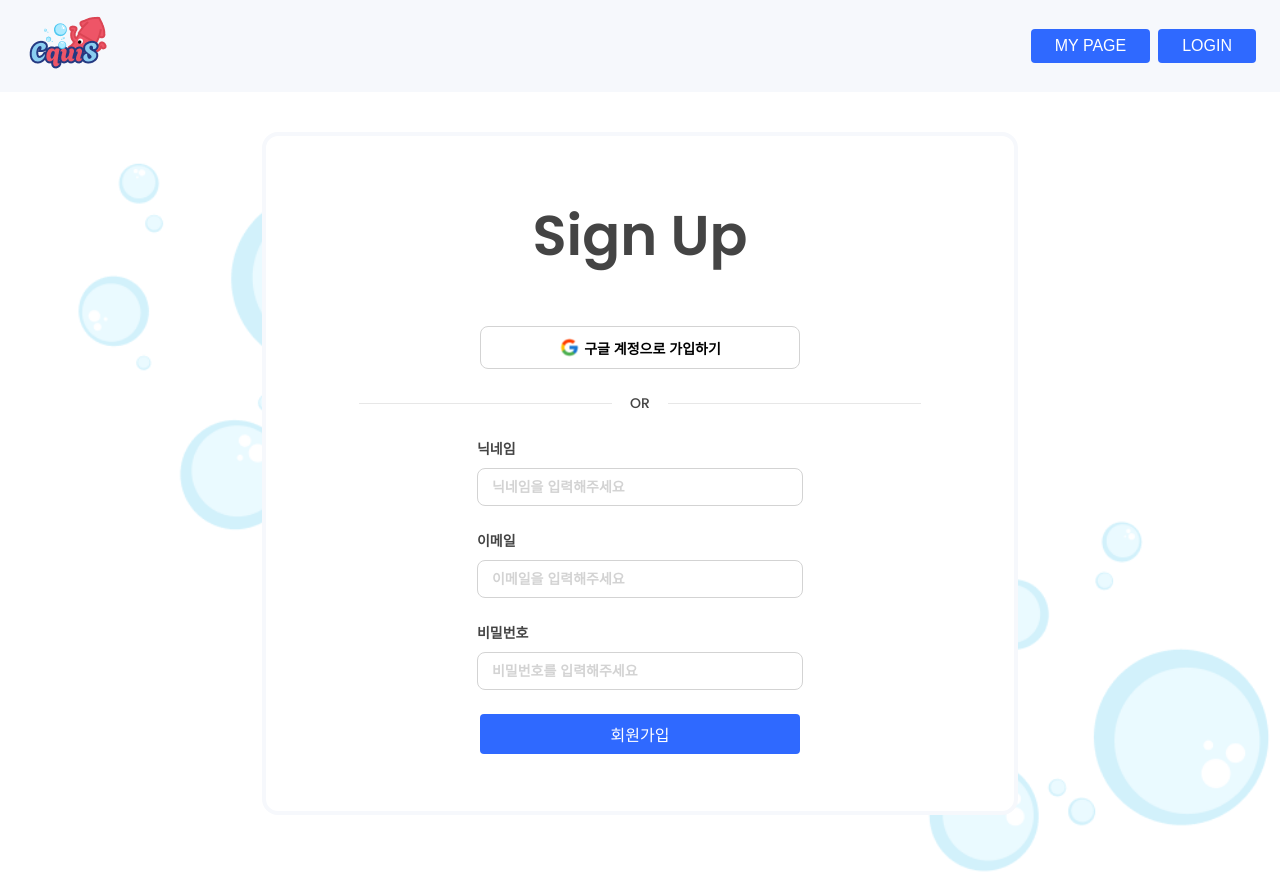
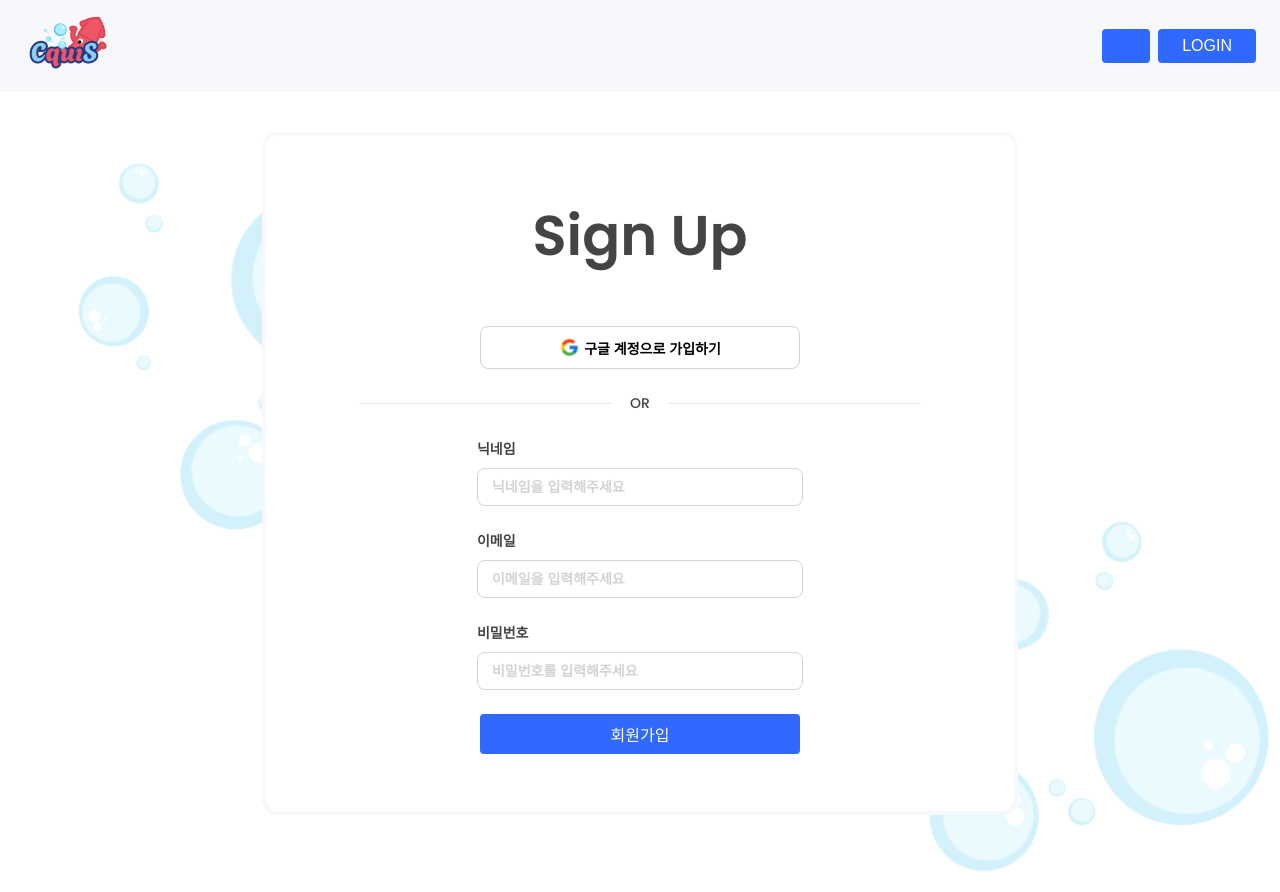
Before and after one commit to Jungle-CQuiS/Frontend, a React (Create React App) app: page /signup in a window 1280 px wide. Built offline with nearby package versions, Linux system fonts and the light colour scheme.

Commit message:
Fix: Set nickname at navbar and fix routing

```diff
--- a/src/App.tsx
+++ b/src/App.tsx
@@ -1,7 +1,7 @@
-import React from 'react';
+import React, { useState } from 'react';
+import { Route, Routes, useLocation } from 'react-router-dom';
 import LandingPage from './pages/landing/landing';
 import GlobalStyle from './globalstyles';
-import { BrowserRouter as Router, Route, Routes } from 'react-router-dom';
 import MainPage from './pages/mainpage/main';
 import LoginPage from './pages/loginpage/login';
 import MultiPage from './pages/multi/multi';
@@ -12,15 +12,22 @@ import DefendPage from './pages/multi/defend/defend';
 import { SelectAnswerPage } from './pages/multi/defend/select/select';
 import { MultiModeResultPage } from './pages/multi/result/multiResult';
 import QuizGamePage from './pages/multi/game/quizGame';
+import NavBar from './components/navbar/navbar';
 
 function App() {
+  const [nickname, setNickname] = useState<string | null>(null);
+  const location = useLocation();
+
+  const navBarPaths = ["/login", "/main", "/multi", "/signup", "/landing"];
+  const showNavBar = navBarPaths.includes(location.pathname);
+
   return (
     <>
       <GlobalStyle />
-      <Router>
+      {showNavBar && <NavBar nickname={nickname} setNickname={setNickname} />}
       <Routes>
         <Route path="/" element={<LandingPage />} />
-          <Route path="/login" element={<LoginPage />} />
+        <Route path="/login" element={<LoginPage setNickname={setNickname} />} />
         <Route path="/signup" element={<SignupPage />} />
 
         {/* 보호된 경로들 */}
@@ -81,7 +88,6 @@ function App() {
           }
         />
       </Routes>
-      </Router>
     </>
   );
 }
--- a/src/components/navbar/navbar.tsx
+++ b/src/components/navbar/navbar.tsx
@@ -2,8 +2,9 @@ import { Link, useNavigate } from "react-router-dom";
 import { useEffect, useState } from "react";
 import { PrimaryButtonMedium } from "../buttons/styled";
 import { NavBarButtonWrap, NavBarContainer, NavBarLogo } from "./styled";
+import { NavBarProps } from "../../types/user";
 
-export default function NavBar(){
+export default function NavBar({ nickname, setNickname }: NavBarProps){
     const [isLoggedIn, setIsLoggedIn] = useState(false);
     const navigate = useNavigate();
 
@@ -14,6 +15,7 @@ export default function NavBar(){
     }, []);
 
     const handleLogout = () => {
+        setNickname(null);
         // 로그아웃 처리 (로컬 스토리지에서 uuid 제거)
         localStorage.removeItem("uuid");
         localStorage.removeItem("username");
@@ -27,7 +29,7 @@ export default function NavBar(){
                 <NavBarLogo src="/images/logo.png"/>
             </Link>
             <NavBarButtonWrap>
-                <PrimaryButtonMedium>MY PAGE</PrimaryButtonMedium>
+                <PrimaryButtonMedium>{nickname}</PrimaryButtonMedium>
                 {/* 로그인 상태에 따른 조건부 렌더링 */}
                 {isLoggedIn ? (
                     <PrimaryButtonMedium onClick={handleLogout}>LOGOUT</PrimaryButtonMedium>
--- a/src/index.tsx
+++ b/src/index.tsx
@@ -1,5 +1,6 @@
 import React from 'react';
 import ReactDOM from 'react-dom/client';
+import { BrowserRouter as Router } from 'react-router-dom';  // BrowserRouter 임포트
 import App from './App';
 import reportWebVitals from './reportWebVitals';
 import { ConfirmPopupProvider } from './components/confirmPopup';
@@ -10,7 +11,9 @@ const root = ReactDOM.createRoot(
 root.render(
   <React.StrictMode>
     <ConfirmPopupProvider>
-      <App />
+      <Router>
+        <App />
+      </Router>
     </ConfirmPopupProvider>
   </React.StrictMode>
 );
--- a/src/pages/landing/landing.tsx
+++ b/src/pages/landing/landing.tsx
@@ -1,13 +1,11 @@
 import { Link } from "react-router-dom";
 import { PrimaryButtonLarge } from "../../components/buttons/styled";
-import NavBar from "../../components/navbar/navbar";
 import { LandingPageContainer, LandingPageText, LandingPageTextContainer, LandingPageTextPrimary, LandingPageTextSecondary, LandingPageTextWrap, LandingPageWrap } from "./styled";
 import { SERVICES } from "../../config/api/constants";
 
 export default function LandingPage(){
     return (
     <>
-        <NavBar />
         <LandingPageContainer>
             <LandingPageWrap>
                 <LandingPageTextContainer>
--- a/src/pages/loginpage/login.tsx
+++ b/src/pages/loginpage/login.tsx
@@ -1,11 +1,11 @@
 import { useState } from "react";
 import { useNavigate, Link } from "react-router-dom";
 import { PrimaryButtonLong } from "../../components/buttons/styled";
-import NavBar from "../../components/navbar/navbar";
 import { LoginBackground, LoginContainer, LoginTitle, LoginWrap, LoginWithGoogle, LoginDividerWrap, LoginLine, LoginText, LoginInputWrap, LoginInput, LoginBottomWrap, LoginLinkWrap, LoginLink } from "./styled";
 import { SERVICES } from "../../config/api/constants";
+import { LoginPageProps } from "../../types/user";
 
-export default function LoginPage() {
+export default function LoginPage({ setNickname}: LoginPageProps) {
   const [username, setUsername] = useState("");
   const [password, setPassword] = useState("");
   const navigate = useNavigate();
@@ -33,6 +33,10 @@ export default function LoginPage() {
         const jsonData = textData.split("Login Success")[0];
         const data = JSON.parse(jsonData);
 
+        if (data.nickname) {
+          setNickname(data.nickname);
+        }
+
         if (!data.accessToken || !data.refreshToken) {
           throw new Error("응답 데이터에 AccessToken 또는 RefreshToken이 없습니다.");
         }
@@ -59,7 +63,6 @@ export default function LoginPage() {
 
   return (
     <>
-      <NavBar />
       <LoginBackground>
         <LoginContainer>
           <LoginTitle>Log In</LoginTitle>
--- a/src/pages/mainpage/main.tsx
+++ b/src/pages/mainpage/main.tsx
@@ -1,12 +1,10 @@
 import { Link } from "react-router-dom";
-import NavBar from "../../components/navbar/navbar";
 import { MainPageContainer, GameModeButton, GameModeWrapper, Icon } from "./styled";
 
 // 아이콘 경로를 절대 경로로 설정
 export default function MainPage(){
     return (
     <>
-        <NavBar />
         <MainPageContainer>
             <GameModeWrapper>
                 <GameModeButton disabled>
--- a/src/pages/multi/multi.tsx
+++ b/src/pages/multi/multi.tsx
@@ -1,6 +1,5 @@
 import { useState } from "react";
 import { CreateRoomModal } from "../../components/modal/room";
-import NavBar from "../../components/navbar/navbar";
 import { MainPageSearchBar, MainPageSearchBarWrap, MainPageTable, MainPageTableThead, MainPageTableTheadTh, MainPageTableTheadTr, MainPageTitleText, MultiPageTitle, MultiPageTitleIcon } from "./styled";
 import { PrimaryButtonMedium } from "../../components/buttons/styled";
 import { Background } from "../../components/background/styled";
@@ -25,7 +24,6 @@ export default function MultiPage(){
 
     return(
         <>
-            <NavBar />
             <Background>
                 <MultiPageTitle>
                     <MultiPageTitleIcon src="/icons/mdi_users_black.svg" alt="Multi Icon Black"/>
--- a/src/pages/signup/signup.tsx
+++ b/src/pages/signup/signup.tsx
@@ -59,7 +59,6 @@ export default function SignupPage() {
 
   return (
     <>
-      <NavBar />
       <SignupBackground>
         <LoginContainer>
           <LoginTitle>Sign Up</LoginTitle>
--- /dev/null
+++ b/src/types/user.ts
@@ -0,0 +1,8 @@
+export interface LoginPageProps {
+    setNickname: (nickname: string) => void;
+}
+
+export interface NavBarProps {
+    nickname: string | null;
+    setNickname: (nickname: string | null) => void;
+  }
```
Lines whose indentation alone changed are shown as unchanged.
